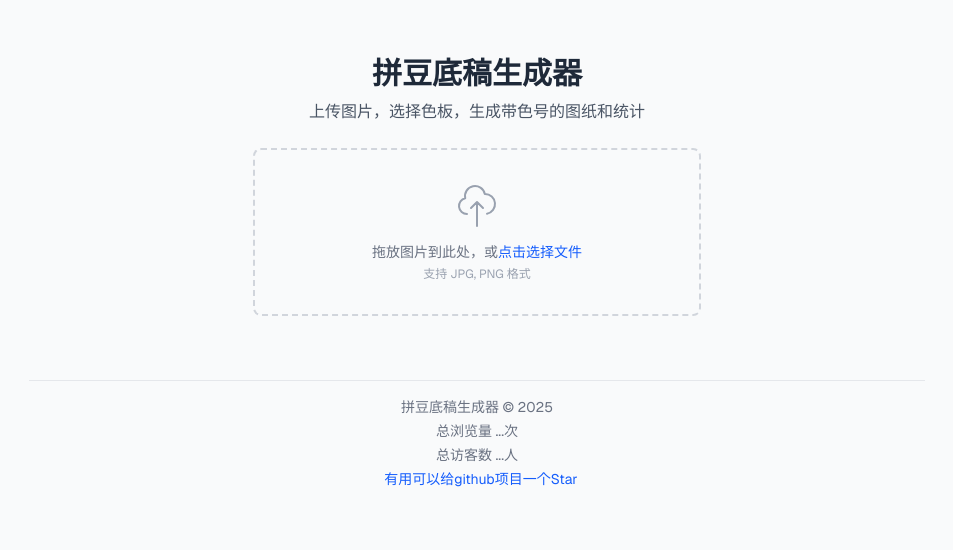
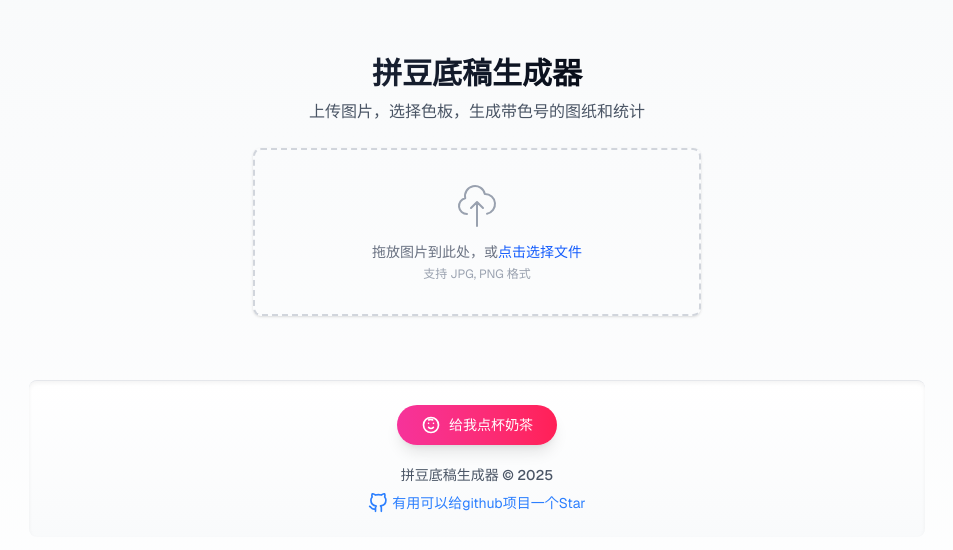
Before and after one commit to omom02/perler-beads, a Next.js app: page / in a window 1280 px wide. Shown: the top 550 px of the page, without its empty margins (163-1116 px from the left). Built offline with nearby package versions, Linux system fonts and the light colour scheme.

Commit message:
新增打赏功能和优化页面样式，添加打赏弹窗及二维码，提升用户互动体验，同时调整页面背景和标题样式，增强视觉效果。

```diff
--- a/src/app/page.tsx
+++ b/src/app/page.tsx
@@ -2,6 +2,7 @@
 
 import React, { useState, useRef, ChangeEvent, DragEvent, TouchEvent, useEffect, useMemo } from 'react';
 import Script from 'next/script';
+import Image from 'next/image'; // 添加导入Image组件
 import ColorPalette from '../components/ColorPalette';
 // 导入像素化工具和类型
 import {
@@ -131,6 +132,8 @@ export default function Home() {
   const [remapTrigger, setRemapTrigger] = useState<number>(0);
   const [isManualColoringMode, setIsManualColoringMode] = useState<boolean>(false);
   const [selectedColor, setSelectedColor] = useState<MappedPixel | null>(null);
+  // 新增状态变量：控制打赏弹窗
+  const [isDonationModalOpen, setIsDonationModalOpen] = useState<boolean>(false);
 
   const originalCanvasRef = useRef<HTMLCanvasElement>(null);
   const pixelatedCanvasRef = useRef<HTMLCanvasElement>(null);
@@ -1103,9 +1106,9 @@ export default function Home() {
       }}
     />
 
-    <div className="min-h-screen p-4 sm:p-6 flex flex-col items-center bg-gray-50 font-[family-name:var(--font-geist-sans)]">
+    <div className="min-h-screen p-4 sm:p-6 flex flex-col items-center bg-gradient-to-b from-gray-50 to-white font-[family-name:var(--font-geist-sans)]">
       <header className="w-full max-w-4xl text-center mt-6 mb-5 sm:mt-8 sm:mb-6">
-        <h1 className="text-2xl sm:text-3xl font-bold text-gray-800">拼豆底稿生成器</h1>
+        <h1 className="text-2xl sm:text-3xl font-bold text-transparent bg-clip-text bg-gradient-to-r from-gray-700 via-gray-900 to-black">拼豆底稿生成器</h1>
         <p className="mt-2 text-sm sm:text-base text-gray-600">上传图片，选择色板，生成带色号的图纸和统计</p>
       </header>
 
@@ -1114,7 +1117,7 @@ export default function Home() {
         <div
           onDrop={handleDrop} onDragOver={handleDragOver} onDragEnter={handleDragOver}
           onClick={() => fileInputRef.current?.click()}
-          className="border-2 border-dashed border-gray-300 rounded-lg p-6 sm:p-8 text-center cursor-pointer hover:border-blue-400 hover:bg-blue-50 transition-colors w-full max-w-md flex flex-col justify-center items-center"
+          className="border-2 border-dashed border-gray-300 rounded-lg p-6 sm:p-8 text-center cursor-pointer hover:border-blue-400 hover:bg-blue-50 transition-all duration-300 w-full max-w-md flex flex-col justify-center items-center shadow-sm hover:shadow-md"
           style={{ minHeight: '130px' }}
         >
           <svg xmlns="http://www.w3.org/2000/svg" className="h-10 w-10 sm:h-12 sm:w-12 text-gray-400 mb-2 sm:mb-3" fill="none" viewBox="0 0 24 24" stroke="currentColor" strokeWidth={1}>
@@ -1377,21 +1380,78 @@ export default function Home() {
 
       </main>
 
-      <footer className="w-full max-w-4xl mt-10 mb-6 py-4 text-center text-xs sm:text-sm text-gray-500 border-t border-gray-200">
+      <footer className="w-full max-w-4xl mt-10 mb-6 py-6 text-center text-xs sm:text-sm text-gray-500 border-t border-gray-200 bg-gradient-to-b from-white to-gray-50 rounded-lg shadow-inner">
         {/* ++ 修改：访问统计分行显示 ++ */}
-        <p>
+
+        {/* 新增打赏按钮 - 移到版权信息前面，样式优化 */}
+        <button
+          onClick={() => setIsDonationModalOpen(true)}
+          className="mb-5 px-6 py-2.5 bg-gradient-to-r from-pink-500 to-rose-500 text-white rounded-full shadow-lg transition-all duration-300 hover:shadow-xl hover:translate-y-[-2px] flex items-center justify-center mx-auto"
+        >
+          <svg xmlns="http://www.w3.org/2000/svg" className="h-5 w-5 mr-2" fill="none" viewBox="0 0 24 24" stroke="currentColor">
+            <path strokeLinecap="round" strokeLinejoin="round" strokeWidth={2} d="M14.828 14.828a4 4 0 01-5.656 0M9 10h.01M15 10h.01M9.333 5.833c.736-.277 1.522-.422 2.318-.422.796 0 1.582.145 2.318.422M21 12a9 9 0 11-18 0 9 9 0 0118 0z" />
+          </svg>
+          给我点杯奶茶
+        </button>
+
+        <p className="font-medium text-gray-600">
           拼豆底稿生成器 &copy; {new Date().getFullYear()}
         </p>
-        <p id="busuanzi_container_site_pv" className="hidden sm:block mt-1"> {/* 使用 block 替代 inline, 移除 style */}
-          总浏览量 <span id="busuanzi_value_site_pv">...</span >次
-        </p>
-        <p id="busuanzi_container_site_uv" className="hidden sm:block mt-1"> {/* 使用 block 替代 inline, 移除 style */}
-          总访客数 <span id="busuanzi_value_site_uv">...</span >人
-        </p>
-        <p className="mt-1">
-          <a href="https://github.com/Zippland/perler-beads.git" target="_blank" rel="noopener noreferrer" className="text-blue-600 hover:underline ml-2">有用可以给github项目一个Star</a>
+
+        <p className="mt-2">
+          <a href="https://github.com/Zippland/perler-beads.git" target="_blank" rel="noopener noreferrer" className="text-blue-500 hover:text-blue-700 transition-colors duration-200 hover:underline flex items-center justify-center">
+            <svg xmlns="http://www.w3.org/2000/svg" width="20" height="20" viewBox="0 0 24 24" fill="none" stroke="currentColor" strokeWidth="2" strokeLinecap="round" strokeLinejoin="round" className="mr-1">
+              <path d="M9 19c-5 1.5-5-2.5-7-3m14 6v-3.87a3.37 3.37 0 0 0-.94-2.61c3.14-.35 6.44-1.54 6.44-7A5.44 5.44 0 0 0 20 4.77 5.07 5.07 0 0 0 19.91 1S18.73.65 16 2.48a13.38 13.38 0 0 0-7 0C6.27.65 5.09 1 5.09 1A5.07 5.07 0 0 0 5 4.77a5.44 5.44 0 0 0-1.5 3.78c0 5.42 3.3 6.61 6.44 7A3.37 3.37 0 0 0 9 18.13V22"></path>
+            </svg>
+            有用可以给github项目一个Star
+          </a>
         </p>
       </footer>
+
+      {/* 打赏弹窗 - 优化设计 */}
+      {isDonationModalOpen && (
+        <div className="fixed inset-0 bg-black bg-opacity-50 backdrop-blur-sm flex items-center justify-center p-4 z-50 transition-all duration-300">
+          <div className="bg-white rounded-2xl shadow-2xl max-w-md w-full max-h-[90vh] overflow-y-auto transform transition-all">
+            <div className="p-6">
+              <div className="flex justify-between items-center mb-5">
+                <h3 className="text-xl font-bold text-gray-800 bg-gradient-to-r from-pink-500 to-rose-500 bg-clip-text text-transparent">给我点杯奶茶</h3>
+                <button
+                  onClick={() => setIsDonationModalOpen(false)}
+                  className="text-gray-500 hover:text-gray-700 transition-colors duration-200"
+                >
+                  <svg xmlns="http://www.w3.org/2000/svg" className="h-6 w-6" fill="none" viewBox="0 0 24 24" stroke="currentColor">
+                    <path strokeLinecap="round" strokeLinejoin="round" strokeWidth={2} d="M6 18L18 6M6 6l12 12" />
+                  </svg>
+                </button>
+              </div>
+
+              <div className="text-center">
+                <p className="mb-4 text-gray-600">
+                  开源项目就是纯粹的为爱发电项目，作者会在工作之余尽力维护，如果您希望这个项目更好，可以让我看到
+                </p>
+                <p className="mb-6 text-gray-600">
+                  每一份都支持是这个项目继续维护的动力。
+                </p>
+
+                <div className="flex justify-center mb-5">
+                  <div className="relative w-56 h-56 p-2 bg-gradient-to-r from-pink-100 to-rose-100 rounded-lg shadow-md">
+                    <Image
+                      src="/donation-qr.jpg"
+                      alt="打赏二维码"
+                      fill
+                      className="object-contain p-2"
+                    />
+                  </div>
+                </div>
+
+                <p className="text-sm text-gray-500 bg-gray-50 py-2 px-4 rounded-full inline-block shadow-sm">
+                  扫描上方二维码，给我点杯奶茶。
+                </p>
+              </div>
+            </div>
+          </div>
+        </div>
+      )}
     </div>
    </>
   );
```
Also changed, not shown: public/donation-qr.jpg (added).
